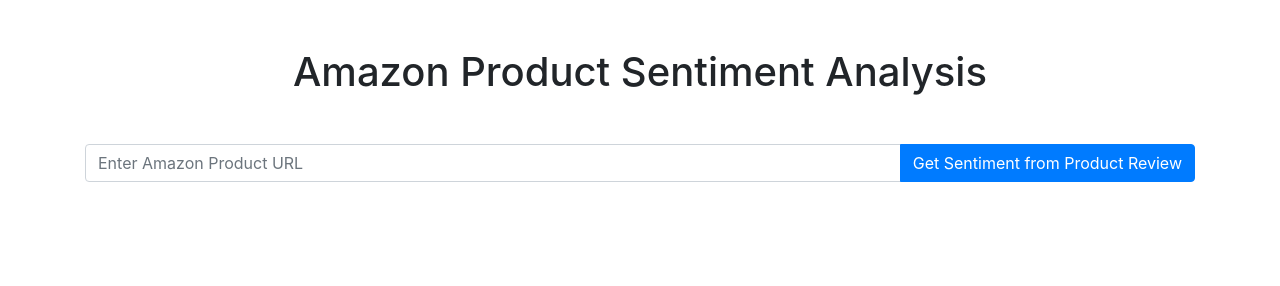
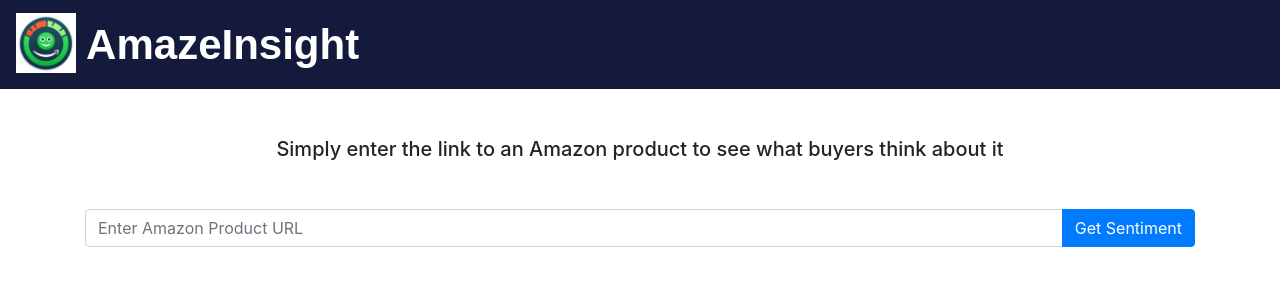
Before and after one commit to ascir/amazon-reviews-sentiment-analysis, a website: page app/public/index.html in a window 1280 px wide. Drawn offline with nearby package versions, Linux system fonts and the light colour scheme.

Commit message:
more frontend

```diff
--- a/app/public/index.html
+++ b/app/public/index.html
@@ -3,17 +3,32 @@
 <head>
     <meta charset="UTF-8">
     <meta name="viewport" content="width=device-width, initial-scale=1.0">
-    <title>Amazon Product Sentiment Analysis</title>
+    <title>Amazon Review Sentiment Analysis</title>
+    <link rel="icon" type="image/x-icon" href="/images/favicon.ico">
     <link rel="stylesheet" href="https://stackpath.bootstrapcdn.com/bootstrap/4.5.2/css/bootstrap.min.css">
     <link rel="stylesheet" href="styles.css">
+    <!-- Google Font -->
+    <link href="https://fonts.googleapis.com/css2?family=Montserrat:wght@700&display=swap" rel="stylesheet">
 </head>
 <body>
+    <nav class="navbar navbar-expand-lg custom-navbar">
+        <a class="navbar-brand" href="#">
+          <img src="/images/logo.png" width="60" height="60" class="d-inline-block align-top" alt="">
+          AmazeInsight
+        </a>
+        <button class="navbar-toggler" type="button" data-toggle="collapse" data-target="#navbarNav" aria-controls="navbarNav" aria-expanded="false" aria-label="Toggle navigation">
+          <span class="navbar-toggler-icon"></span>
+        </button>
+        <div class="collapse navbar-collapse" id="navbarNav">
+          <!-- Add your navbar items here -->
+        </div>
+      </nav>
     <div class="container">
-        <h1 class="text-center mt-5">Amazon Product Sentiment Analysis</h1>
+        <h5 class="text-center mt-5">Simply enter the link to an Amazon product to see what buyers think about it</h5>
         <div class="input-group mb-3 mt-5">
             <input type="text" id="productUrl" class="form-control" placeholder="Enter Amazon Product URL">
             <div class="input-group-append">
-                <button class="btn btn-primary" onclick="getProductSentiment()">Get Sentiment from Product Review</button>
+                <button class="btn btn-primary" onclick="getProductSentiment()">Get Sentiment</button>
             </div>
         </div>
         <div id="result"></div>
--- a/app/public/styles.css
+++ b/app/public/styles.css
@@ -24,3 +24,22 @@
 .table {
     margin-top: 20px;
 }
+
+.navbar-brand {
+    font-family: 'Poppins', sans-serif;
+    font-weight: 700;
+  }
+
+  .custom-navbar {
+    background-color: #131a3b;
+}
+
+
+.custom-navbar .navbar-brand {
+    font-size: 42px;
+    color: white;
+}
+
+h4 {
+    font-family: 'Poppins', sans-serif;
+  }
--- a/app/scrape.js
+++ b/app/scrape.js
@@ -20,7 +20,6 @@
     if (!productUrl.includes('amazon.com')) {
         return "Sorry, we only accept links to products on Amazon";
     }
-    console.log("PRODUCT URL INSIDE FN: ", productUrl);
 
 
     // Trim the URL to get the base URL of the product
```
Also changed, not shown: app/public/images/logo.ico (added), app/public/images/logo.png (added).
